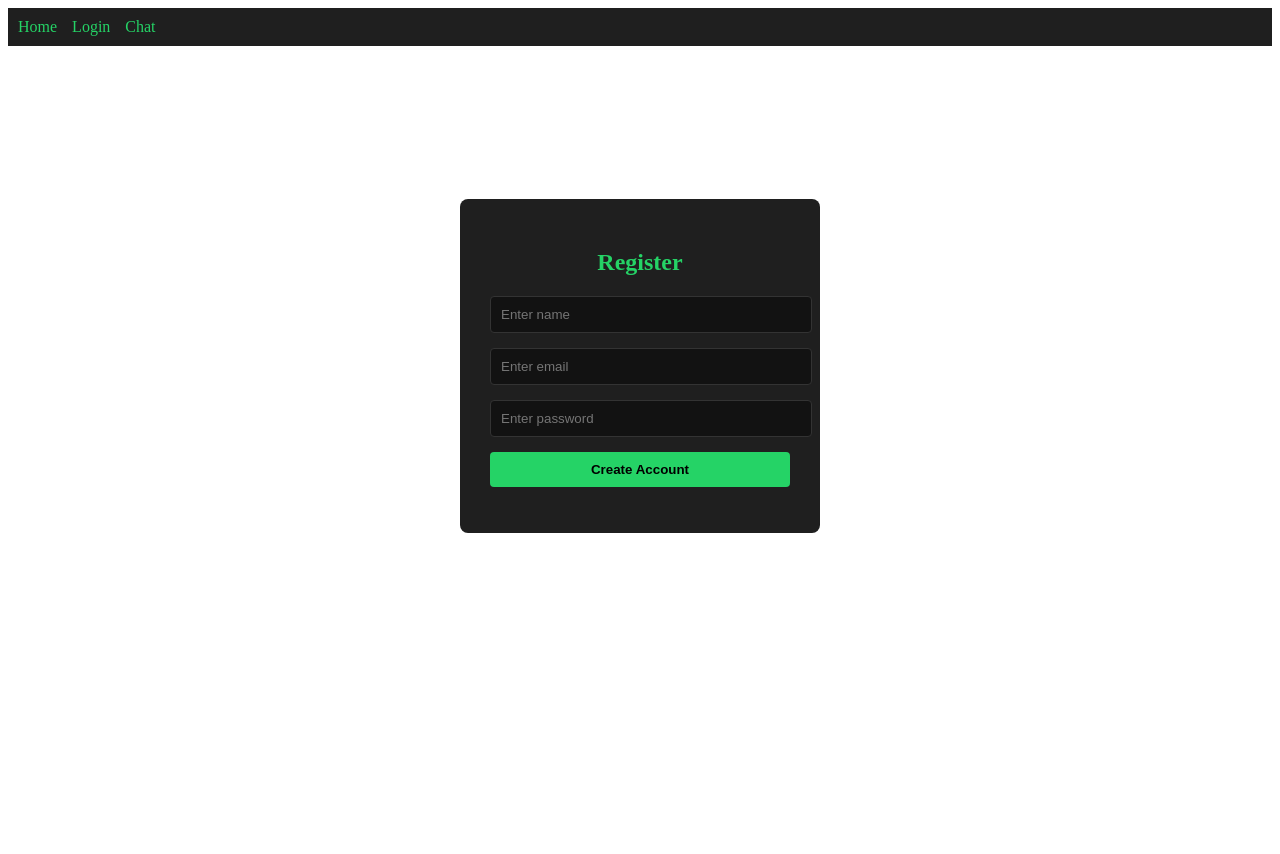
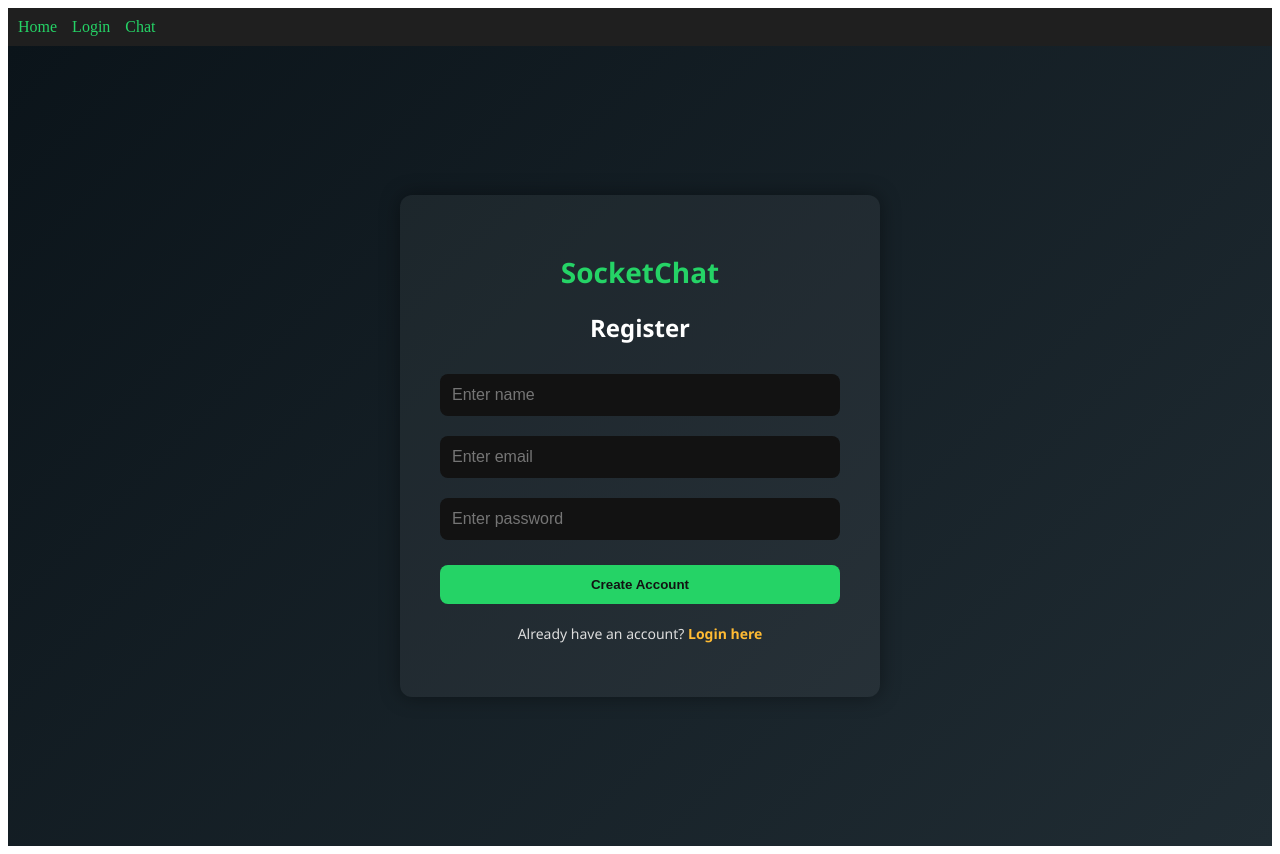
Before and after one commit to Ashutosh-03547/chat-frontend, a React (Vite) app: page /register in a window 1280 px wide. Before the commit the page ends 800 px from the top, so only its background shows below. Built offline with nearby package versions, Linux system fonts and the light colour scheme; no server answers.

Commit message:
Updated Login.jsx and Home.jsx

```diff
--- a/src/pages/Home.jsx
+++ b/src/pages/Home.jsx
@@ -4,18 +4,10 @@ import "../styles/Home.css";
 function Home() {
     return (
         <div className="home-container">
-            {/* Header */}
-            <header className="home-header">
-                <h1 className="logo">SocketChat</h1>
-                <nav>
-                    <Link to="/login" className="nav-btn">Login</Link>
-                    <Link to="/register" className="nav-btn secondary">Register</Link>
-                </nav>
-            </header>
-
             {/* Hero Section */}
             <section className="hero">
                 <div className="hero-text">
+                    <h1 className="logo">SocketChat</h1>
                     <h2>Chat in Real-Time, Anywhere</h2>
                     <p>
                         Connect instantly with your friends using <b>SocketChat</b>.
--- a/src/pages/Login.jsx
+++ b/src/pages/Login.jsx
@@ -1,6 +1,7 @@
 import { useState } from "react";
 import { Link, useNavigate } from "react-router-dom";
 import API from "../utils/api"; // axios instance
+import "../styles/Login.css"; // 👈 new css file
 
 function Login() {
     const [form, setForm] = useState({ email: "", password: "" });
@@ -20,48 +21,26 @@ function Login() {
             localStorage.setItem("userInfo", JSON.stringify(data));
 
             setMessage("✅ Login successful!");
-            navigate("/chat"); // redirect to chat page
+            navigate("/chat");
         } catch (error) {
             setMessage(error.response?.data?.message || "❌ Login failed");
         }
     };
 
     return (
-        <div
-            style={{
-                display: "flex",
-                justifyContent: "center",
-                alignItems: "center",
-                height: "80vh",
-            }}
-        >
-            <form
-                onSubmit={handleSubmit}
-                style={{
-                    backgroundColor: "#1f1f1f",
-                    padding: "30px",
-                    borderRadius: "8px",
-                    width: "300px",
-                    textAlign: "center",
-                }}
-            >
-                <h2 style={{ color: "#25D366", marginBottom: "20px" }}>Login</h2>
+        <div className="login-container">
+            <div className="login-box">
+                <h1 className="logo">SocketChat</h1>
+                <h2>Login</h2>
 
+                <form onSubmit={handleSubmit}>
                     <input
                         type="email"
                         name="email"
                         placeholder="Enter email"
                         value={form.email}
                         onChange={handleChange}
-                    style={{
-                        width: "100%",
-                        padding: "10px",
-                        marginBottom: "15px",
-                        borderRadius: "4px",
-                        border: "1px solid #333",
-                        backgroundColor: "#121212",
-                        color: "#e0e0e0",
-                    }}
+                        required
                     />
                     <input
                         type="password"
@@ -69,42 +48,19 @@ function Login() {
                         placeholder="Enter password"
                         value={form.password}
                         onChange={handleChange}
-                    style={{
-                        width: "100%",
-                        padding: "10px",
-                        marginBottom: "15px",
-                        borderRadius: "4px",
-                        border: "1px solid #333",
-                        backgroundColor: "#121212",
-                        color: "#e0e0e0",
-                    }}
+                        required
                     />
 
-                <button
-                    type="submit"
-                    style={{
-                        width: "100%",
-                        padding: "10px",
-                        backgroundColor: "#25D366",
-                        border: "none",
-                        borderRadius: "4px",
-                        fontWeight: "bold",
-                        cursor: "pointer",
-                    }}
-                >
-                    Enter Chat
-                </button>
+                    <button type="submit">Enter Chat</button>
+                </form>
 
-                <p style={{ color: "white", marginTop: "10px" }}>{message}</p>
+                <p className="message">{message}</p>
 
-                {/* ✅ Add register link */}
-                <p style={{ color: "#e0e0e0", marginTop: "15px" }}>
+                <p className="switch">
                     Don't have an account?{" "}
-                    <Link to="/register" style={{ color: "#ffbb33", fontWeight: "bold" }}>
-                        Register here
-                    </Link>
+                    <Link to="/register">Register here</Link>
                 </p>
-            </form>
+            </div>
         </div>
     );
 }
--- a/src/pages/Register.jsx
+++ b/src/pages/Register.jsx
@@ -1,6 +1,7 @@
 import { useState } from "react";
-import { useNavigate } from "react-router-dom";
+import { Link, useNavigate } from "react-router-dom";
 import API from "../utils/api";
+import "../styles/Login.css"; // 👈 reuse login css theme
 
 export default function Register() {
     const [form, setForm] = useState({ name: "", email: "", password: "" });
@@ -15,49 +16,31 @@ export default function Register() {
         e.preventDefault();
         try {
             const { data } = await API.post("/auth/register", form);
-            localStorage.setItem("token", data.token); // save JWT
-            localStorage.setItem("chatUser", data.name); // save username
+
+            // Save full user info for consistency
+            localStorage.setItem("userInfo", JSON.stringify(data));
+
             setMessage("✅ Registered successfully!");
-            navigate("/chat"); // go straight to chat after register
+            navigate("/chat");
         } catch (error) {
             setMessage(error.response?.data?.message || "❌ Registration failed");
         }
     };
 
     return (
-        <div style={{
-            display: "flex",
-            justifyContent: "center",
-            alignItems: "center",
-            height: "80vh"
-        }}>
-            <form
-                onSubmit={handleSubmit}
-                style={{
-                    backgroundColor: "#1f1f1f",
-                    padding: "30px",
-                    borderRadius: "8px",
-                    width: "300px",
-                    textAlign: "center"
-                }}
-            >
-                <h2 style={{ color: "#25D366", marginBottom: "20px" }}>Register</h2>
+        <div className="login-container">
+            <div className="login-box">
+                <h1 className="logo">SocketChat</h1>
+                <h2>Register</h2>
 
+                <form onSubmit={handleSubmit}>
                     <input
                         type="text"
                         name="name"
                         placeholder="Enter name"
                         value={form.name}
                         onChange={handleChange}
-                    style={{
-                        width: "100%",
-                        padding: "10px",
-                        marginBottom: "15px",
-                        borderRadius: "4px",
-                        border: "1px solid #333",
-                        backgroundColor: "#121212",
-                        color: "#e0e0e0"
-                    }}
+                        required
                     />
                     <input
                         type="email"
@@ -65,15 +48,7 @@ export default function Register() {
                         placeholder="Enter email"
                         value={form.email}
                         onChange={handleChange}
-                    style={{
-                        width: "100%",
-                        padding: "10px",
-                        marginBottom: "15px",
-                        borderRadius: "4px",
-                        border: "1px solid #333",
-                        backgroundColor: "#121212",
-                        color: "#e0e0e0"
-                    }}
+                        required
                     />
                     <input
                         type="password"
@@ -81,33 +56,19 @@ export default function Register() {
                         placeholder="Enter password"
                         value={form.password}
                         onChange={handleChange}
-                    style={{
-                        width: "100%",
-                        padding: "10px",
-                        marginBottom: "15px",
-                        borderRadius: "4px",
-                        border: "1px solid #333",
-                        backgroundColor: "#121212",
-                        color: "#e0e0e0"
-                    }}
+                        required
                     />
 
-                <button
-                    type="submit"
-                    style={{
-                        width: "100%",
-                        padding: "10px",
-                        backgroundColor: "#25D366",
-                        border: "none",
-                        borderRadius: "4px",
-                        fontWeight: "bold",
-                        cursor: "pointer"
-                    }}
-                >
-                    Create Account
-                </button>
-                <p style={{ color: "white", marginTop: "10px" }}>{message}</p>
+                    <button type="submit">Create Account</button>
                 </form>
+
+                <p className="message">{message}</p>
+
+                <p className="switch">
+                    Already have an account?{" "}
+                    <Link to="/login">Login here</Link>
+                </p>
+            </div>
         </div>
     );
 }
--- a/src/styles/Home.css
+++ b/src/styles/Home.css
@@ -8,46 +8,6 @@
     flex-direction: column;
 }
 
-/* Header */
-.home-header {
-    display: flex;
-    justify-content: space-between;
-    align-items: center;
-    padding: 20px 40px;
-}
-
-.logo {
-    color: #25D366;
-    font-size: 24px;
-    font-weight: bold;
-}
-
-.nav-btn {
-    margin-left: 15px;
-    padding: 10px 18px;
-    border-radius: 6px;
-    background: #25D366;
-    color: #121212;
-    font-weight: bold;
-    text-decoration: none;
-    transition: 0.2s;
-}
-
-.nav-btn:hover {
-    background: #1da851;
-}
-
-.nav-btn.secondary {
-    background: transparent;
-    border: 1px solid #25D366;
-    color: #25D366;
-}
-
-.nav-btn.secondary:hover {
-    background: #25D366;
-    color: #121212;
-}
-
 /* Hero Section */
 .hero {
     display: flex;
@@ -55,10 +15,21 @@
     align-items: center;
     justify-content: space-around;
     padding: 40px;
+    flex-wrap: wrap;
+    /* Responsive */
+    text-align: center;
+}
+
+.logo {
+    color: #25D366;
+    font-size: 32px;
+    font-weight: bold;
+    margin-bottom: 20px;
 }
 
 .hero-text {
     max-width: 500px;
+    margin-bottom: 40px;
 }
 
 .hero-text h2 {
@@ -82,6 +53,7 @@
     text-decoration: none;
     border-radius: 8px;
     transition: 0.2s;
+    display: inline-block;
 }
 
 .cta-btn:hover {
@@ -90,7 +62,8 @@
 
 /* Hero Image */
 .hero-image img {
-    width: 300px;
+    width: 280px;
+    max-width: 100%;
     animation: float 3s ease-in-out infinite;
 }
 
@@ -107,3 +80,19 @@
         transform: translateY(0);
     }
 }
+
+/* Responsive */
+@media (max-width: 768px) {
+    .hero {
+        flex-direction: column;
+        text-align: center;
+    }
+
+    .hero-text h2 {
+        font-size: 28px;
+    }
+
+    .hero-image img {
+        margin-top: 20px;
+    }
+}
--- /dev/null
+++ b/src/styles/Login.css
@@ -0,0 +1,79 @@
+.login-container {
+    font-family: "Segoe UI", Tahoma, Geneva, Verdana, sans-serif;
+    background: linear-gradient(135deg, #0b141a, #202c33);
+    min-height: 100vh;
+    display: flex;
+    justify-content: center;
+    align-items: center;
+}
+
+.login-box {
+    background: rgba(255, 255, 255, 0.05);
+    padding: 40px;
+    border-radius: 12px;
+    width: 100%;
+    max-width: 400px;
+    text-align: center;
+    box-shadow: 0 0 20px rgba(0, 0, 0, 0.4);
+}
+
+.logo {
+    color: #25D366;
+    margin-bottom: 10px;
+    font-size: 28px;
+    font-weight: bold;
+}
+
+h2 {
+    color: white;
+    margin-bottom: 20px;
+}
+
+form {
+    display: flex;
+    flex-direction: column;
+}
+
+input {
+    padding: 12px;
+    margin: 10px 0;
+    border: none;
+    border-radius: 8px;
+    outline: none;
+    font-size: 16px;
+    background: #121212;
+    color: #e0e0e0;
+}
+
+button {
+    padding: 12px;
+    margin-top: 15px;
+    background: #25D366;
+    color: #121212;
+    border: none;
+    border-radius: 8px;
+    font-weight: bold;
+    cursor: pointer;
+    transition: 0.2s;
+}
+
+button:hover {
+    background: #1da851;
+}
+
+.message {
+    margin-top: 15px;
+    color: #ffbb33;
+}
+
+.switch {
+    margin-top: 20px;
+    color: #ddd;
+    font-size: 14px;
+}
+
+.switch a {
+    color: #ffbb33;
+    font-weight: bold;
+    text-decoration: none;
+}
```
Lines whose indentation alone changed are shown as unchanged.
